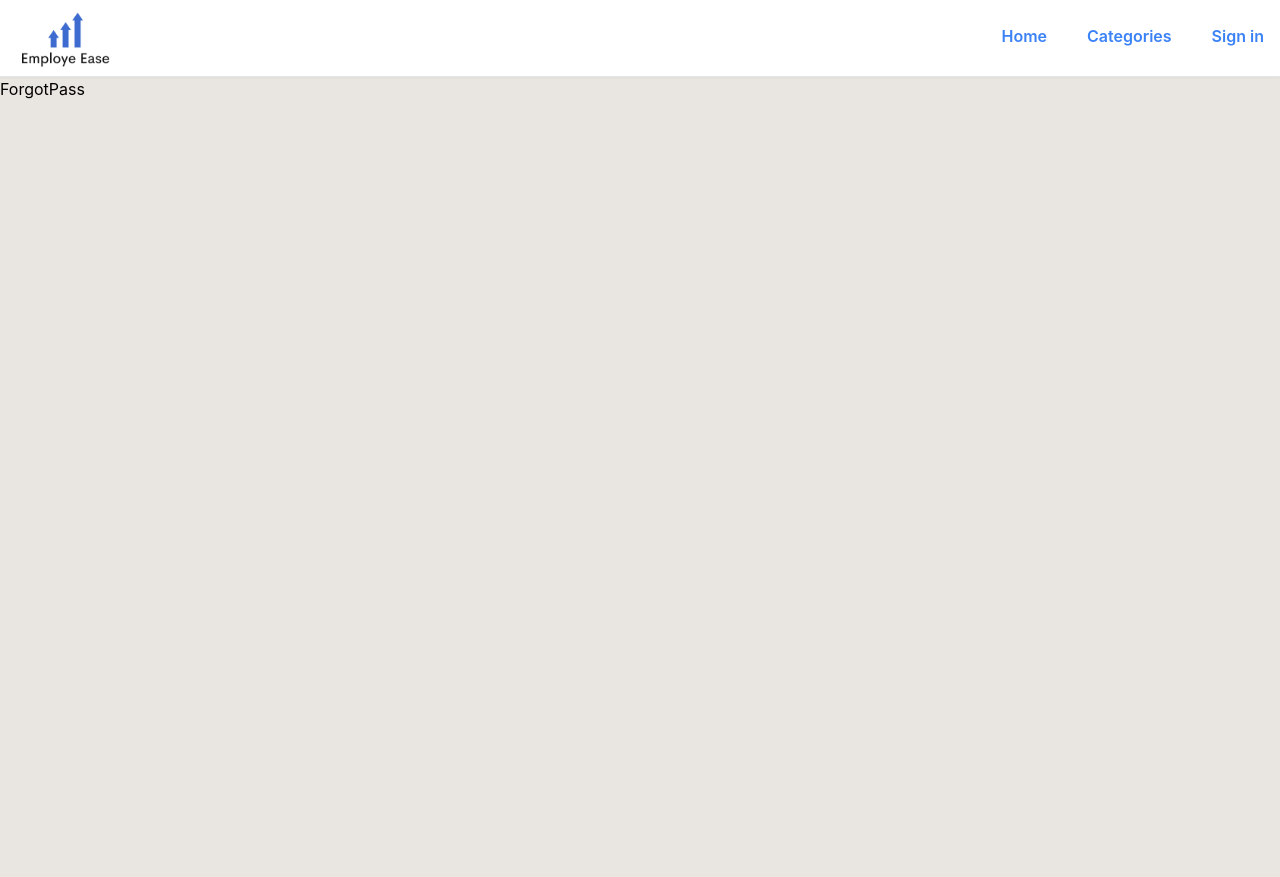
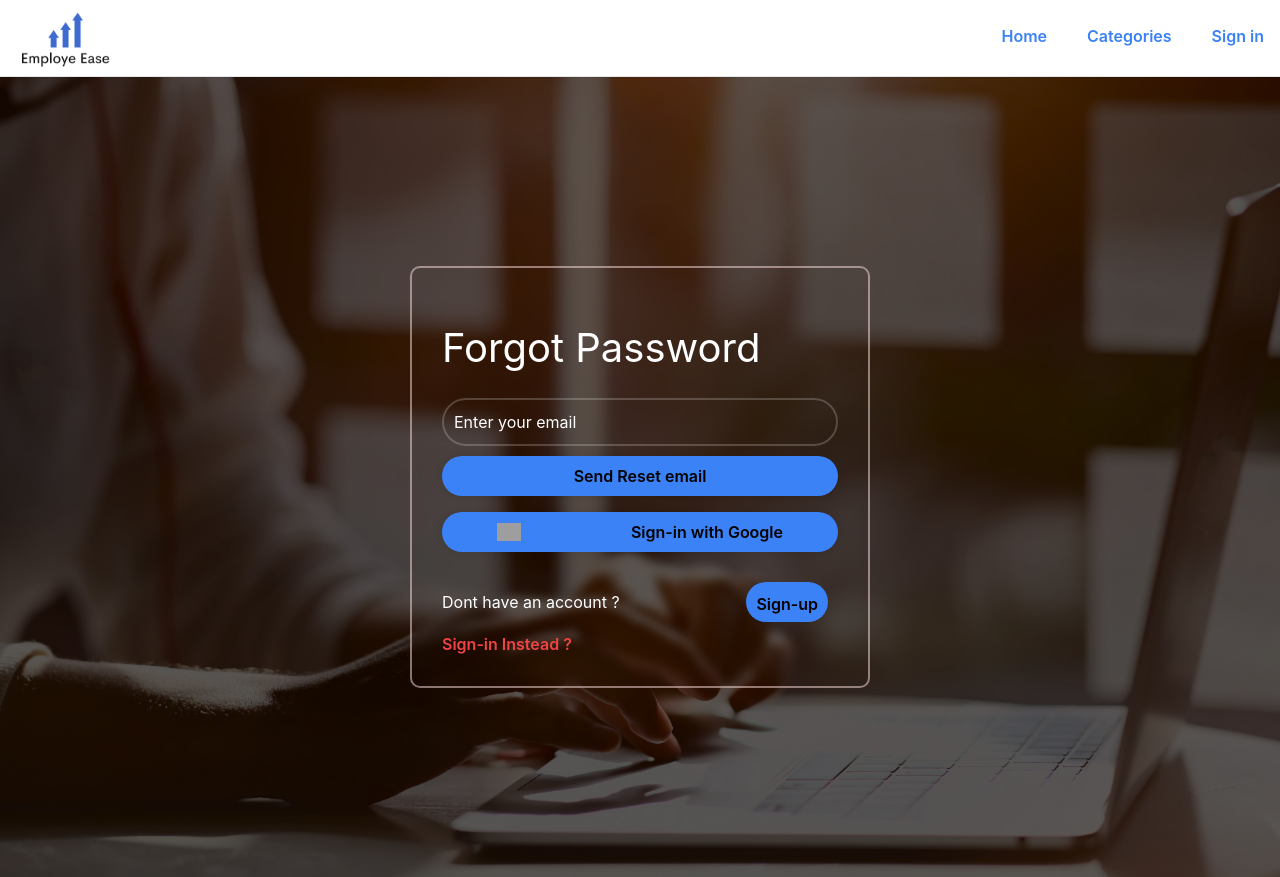
Before and after one commit to Siddiqui0013/employe_ease, a React (Create React App) app: page /ForgotPass in a window 1280 px wide. Before the commit the page ends 800 px from the top, so only its background shows below. Built offline with nearby package versions, Linux system fonts and the light colour scheme; grey boxes are pictures that could not be loaded.

Commit message:
Front end for auth pages completed

```diff
--- /dev/null
+++ b/src/components/OAuth.jsx
@@ -0,0 +1,7 @@
+import React from 'react'
+
+export default function OAuth() {
+  return (
+    <div><button className="btn flex justify-around items-center bg-blue-500"><img width="24" height="24" src="https://img.icons8.com/ios/50/google-logo--v1.png" alt="google-logo--v1"/><p>Sign-in with Google</p></button></div>
+  )
+}
--- a/src/pages/ForgotPass.jsx
+++ b/src/pages/ForgotPass.jsx
@@ -1,7 +1,45 @@
-import React from 'react'
+import React,{useState} from 'react'
+import { useNavigate,Link } from 'react-router-dom'
+import OAuth from '../components/OAuth';
 
 export default function ForgotPass() {
+const [email, setEmail] = useState("")
+
+function onChange (e){{
+  setEmail(e.target.value)
+  }
+}
+  const nav = useNavigate()
   return (
-    <div>ForgotPass</div>
+
+    <div className="body">
+    <div className="container">
+      <div className="signin">
+        <form action="">
+
+        <h1>Forgot Password</h1>
+
+        <div className="text">
+          <input type="email" id='email' value={email} onChange={onChange} placeholder="Enter your email"/>
+        </div>
+
+        <div className="button">
+          <button  type="submit" className="btn bg-blue-500">Send Reset email</button>
+          </div>
+
+        <OAuth/>
+
+        <div className="toDecrypt">
+          <p>Dont have an account ?</p>
+          <button className="decryptBtn bg-blue-500" onClick={()=>(nav("/Signup"))}>Sign-up</button>
+        </div>
+        <div className="forPass text-red-500 font-semibold"><Link to="/Signin">Sign-in Instead ? </Link> </div>
+        </form>
+      </div>
+    </div>
+    </div>
+
+
   )
+
 }
--- a/src/pages/Signin.jsx
+++ b/src/pages/Signin.jsx
@@ -1,5 +1,7 @@
 import React,{useState} from 'react'
-import { useNavigate } from 'react-router-dom'
+import { useNavigate,link, Link } from 'react-router-dom'
+import { IoIosEyeOff,IoMdEye } from "react-icons/io";
+import OAuth from '../components/OAuth';
 
 export default function Signin() {
 const [FormData, setFormData] = useState({
@@ -16,6 +18,10 @@ function onChange (e){
   }))
 }
 
+  const [showPass, setshowPass] = useState(true)
+
+
+
   const nav = useNavigate()
   return (
 
@@ -30,21 +36,33 @@ function onChange (e){
           <input type="email" id='email' value={email} onChange={onChange} placeholder="Enter your email"/>
         </div>
 
-        <div className="key">
-          <input type="password" id='password' placeholder="Enter Password" />
+        <div className="key relative">
+          <input type={showPass ? "text" : "password"} value={password} onChange={onChange} id='password' placeholder="Enter Password" />
+          {showPass ? (<IoIosEyeOff className='absolute right-5 top-5 cursor-pointer'
+          onClick={()=> setshowPass((prev)=>
+              !prev
+            )
+          }/>) :
+           (<IoMdEye className='absolute right-5 top-5 cursor-pointer' onClick={()=>
+            setshowPass((prev)=>
+              !prev
+            )
+          }/>) }
         </div>
 
         <div className="button">
-          <button className="btn bg-blue-500">Sign in</button>
-          <p className="text-center mb-2">OR</p>
-  <button className="btn flex justify-around items-center bg-blue-500"><img width="24" height="24" src="https://img.icons8.com/ios/50/google-logo--v1.png" alt="google-logo--v1"/><p>Sign-in with Google</p></button>
+          <button  type="submit" className="btn bg-blue-500">Sign in</button>
+          <div className="flex  items-center my-2 px-2 before:border-t before:mx-1 before:flex-1 before:border-gray-300
+          after:border-t after:flex-1 after:border-gray-300 after:mx-1"><p className="text-center mb-2">OR</p></div>
         </div>
+
+        <OAuth/>
 
         <div className="toDecrypt">
           <p>Dont have an account ?</p>
           <button className="decryptBtn bg-blue-500" onClick={()=>(nav("/Signup"))}>Sign-up</button>
         </div>
-        <div className="forPass text-red-500 font-semibold">Forget Password ? </div>
+        <div className="forPass text-red-500 font-semibold"><Link to="/ForgotPass">Forget Password ? </Link> </div>
         </form>
       </div>
     </div>
--- a/src/pages/Signup.jsx
+++ b/src/pages/Signup.jsx
@@ -1,7 +1,28 @@
-import React from 'react'
+import React,{useState} from 'react'
 import { useNavigate } from 'react-router-dom'
+import { IoIosEyeOff,IoMdEye } from "react-icons/io";
+import OAuth from '../components/OAuth';
 
 export default function Signup() {
+
+  const [FormData, setFormData] = useState({
+    name:"",
+    email:"",
+    password:""
+  })
+
+  const {name,email,password} = FormData
+
+  function onChange (e){
+    setFormData((prevData)=>({
+      ...prevData,
+      [e.target.id] : e.target.value,
+    }))
+  }
+
+    const [showPass, setshowPass] = useState(true)
+
+
 
   const nav=useNavigate()
   return (
@@ -10,27 +31,45 @@ export default function Signup() {
 
     <div className="container sm:w-20">
     <div className="signup">
+      <form action="">
 
 <h1>Sign-up</h1>
 
 <div className="text">
-  <input type="email"  placeholder="Enter your email" />
-</div>
+          <input type="text" id='name' value={name} onChange={onChange} placeholder="Enter your name"/>
+        </div>
 
-<div className="key">
-  <input type="text" placeholder="Enter Password" />
-</div>
+<div className="text">
+          <input type="email" id='email' value={email} onChange={onChange} placeholder="Enter your email"/>
+        </div>
 
-<div className="button">
-  <button className="btn bg-blue-500">Sign-up</button>
-  <p className="text-center mb-2">OR</p>
-  <button className="btn flex justify-around items-center bg-blue-500"><img width="24" height="24" src="https://img.icons8.com/ios/50/google-logo--v1.png" alt="google-logo--v1"/><p>Sign-up with Google</p></button>
-</div>
+        <div className="key relative">
+          <input type={showPass ? "text" : "password"} value={password} onChange={onChange} id='password' placeholder="Enter Password" />
+          {showPass ? (<IoIosEyeOff className='absolute right-5 top-5 cursor-pointer'
+          onClick={()=> setshowPass((prev)=>
+              !prev
+            )
+          }/>) :
+           (<IoMdEye className='absolute right-5 top-5 cursor-pointer' onClick={()=>
+            setshowPass((prev)=>
+              !prev
+            )
+          }/>) }
+        </div>
+
+        <div className="button">
+          <button  type="submit" className="btn bg-blue-500">Sign Up</button>
+          <div className="flex  items-center my-2 px-2 before:border-t before:mx-1 before:flex-1 before:border-gray-300
+          after:border-t after:flex-1 after:border-gray-300 after:mx-1"><p className="text-center mb-2">OR</p></div>
+        </div>
+
+        <OAuth/>
 
 <div className="toDecrypt">
   <p>Already have an account ?</p>
   <button onClick={()=>(nav("/Signin"))} className="decryptBtn bg-blue-500">Sign-in</button>
 </div>
+</form>
 </div>
     </div>
     </div>
```
